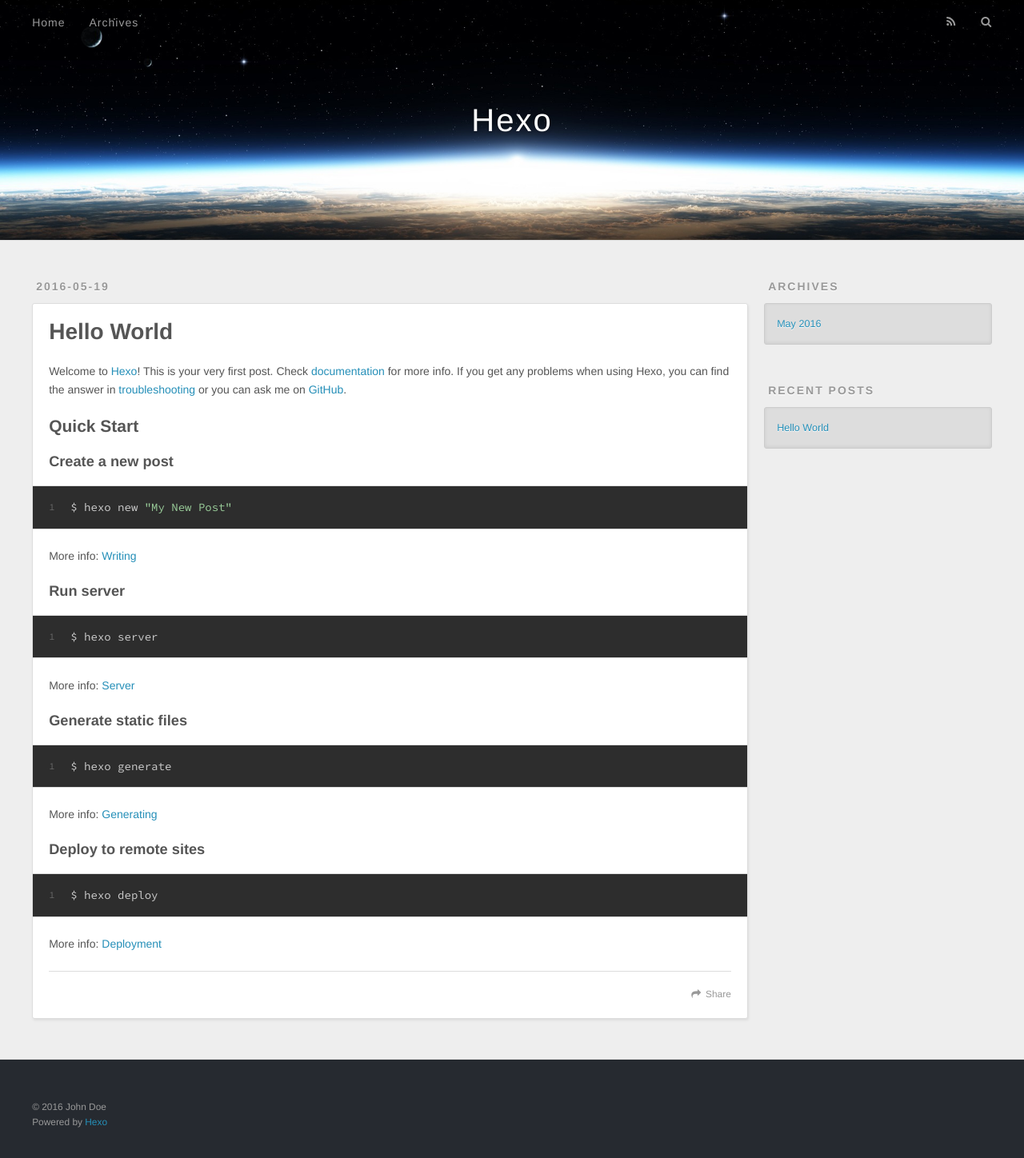
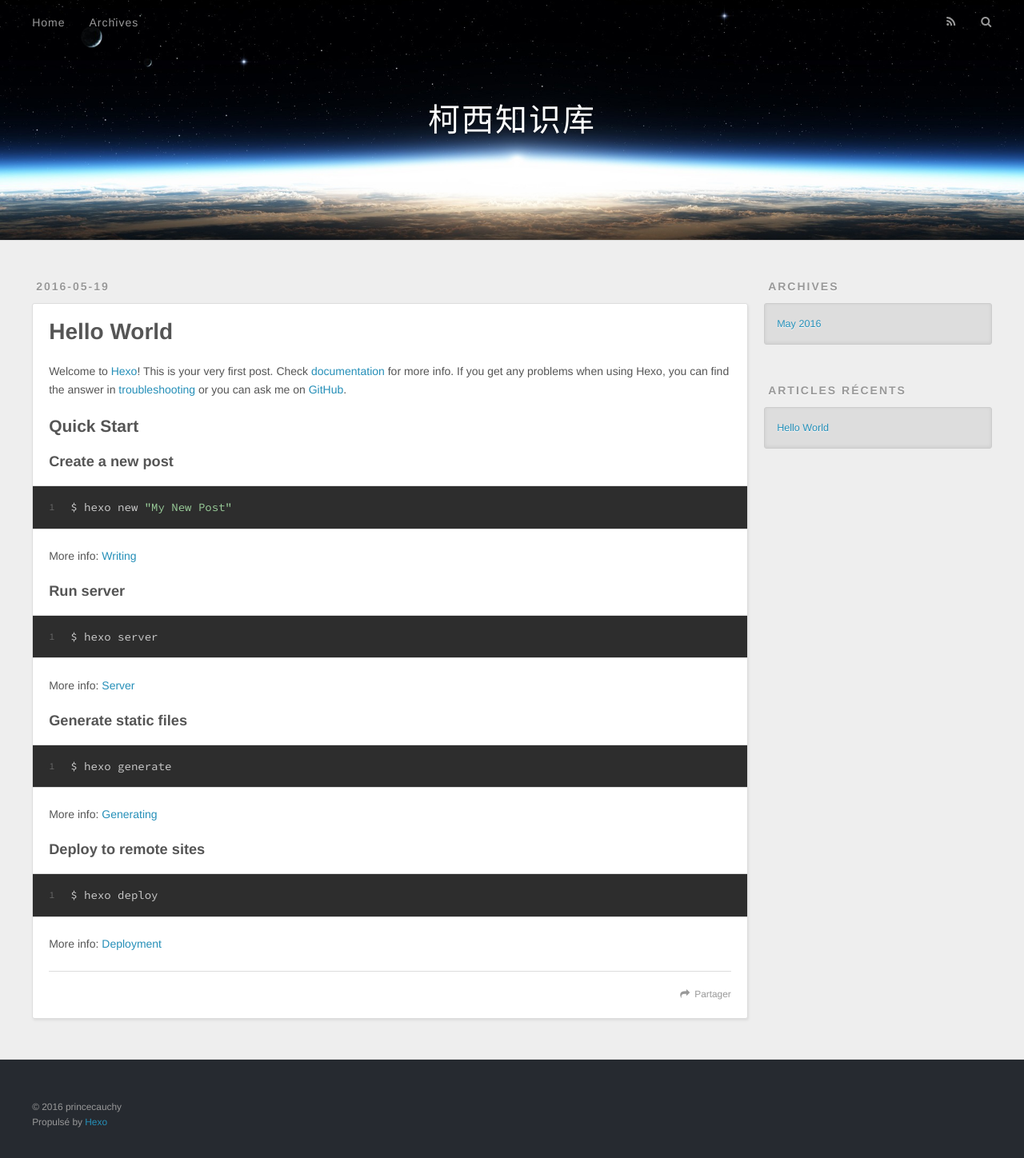
Before and after one commit to princecauchy/princecauchy.github.io, a plain HTML site: page index.html in a window 1280 px wide. Shown: the whole page at 80% size. Drawn offline with nearby package versions, Linux system fonts and the light colour scheme.

Commit message:
Site updated: 2016-05-19 22:50:21

```diff
--- a/index.html
+++ b/index.html
@@ -3,19 +3,19 @@
 <head>
   <meta charset="utf-8">
 
-  <title>Hexo</title>
+  <title>柯西知识库</title>
   <meta name="viewport" content="width=device-width, initial-scale=1, maximum-scale=1">
   <meta name="description">
 <meta property="og:type" content="website">
-<meta property="og:title" content="Hexo">
-<meta property="og:url" content="http://yoursite.com/index.html">
-<meta property="og:site_name" content="Hexo">
+<meta property="og:title" content="柯西知识库">
+<meta property="og:url" content="http://blog.mathscs.com/index.html">
+<meta property="og:site_name" content="柯西知识库">
 <meta property="og:description">
 <meta name="twitter:card" content="summary">
-<meta name="twitter:title" content="Hexo">
+<meta name="twitter:title" content="柯西知识库">
 <meta name="twitter:description">
 
-    <link rel="alternate" href="/atom.xml" title="Hexo" type="application/atom+xml">
+    <link rel="alternate" href="/atom.xml" title="柯西知识库" type="application/atom+xml">
 
 
     <link rel="icon" href="/favicon.png">
@@ -36,7 +36,7 @@
   <div id="header-outer" class="outer">
     <div id="header-title" class="inner">
       <h1 id="logo-wrap">
-        <a href="/" id="logo">Hexo</a>
+        <a href="/" id="logo">柯西知识库</a>
       </h1>
 
     </div>
@@ -51,12 +51,12 @@
       </nav>
       <nav id="sub-nav">
 
-          <a id="nav-rss-link" class="nav-icon" href="/atom.xml" title="RSS Feed"></a>
+          <a id="nav-rss-link" class="nav-icon" href="/atom.xml" title="Flux RSS"></a>
 
-        <a id="nav-search-btn" class="nav-icon" title="Search"></a>
+        <a id="nav-search-btn" class="nav-icon" title="Rechercher"></a>
       </nav>
       <div id="search-form-wrap">
-        <form action="//google.com/search" method="get" accept-charset="UTF-8" class="search-form"><input type="search" name="q" results="0" class="search-form-input" placeholder="Search"><button type="submit" class="search-form-submit">&#xF002;</button><input type="hidden" name="sitesearch" value="http://yoursite.com"></form>
+        <form action="//google.com/search" method="get" accept-charset="UTF-8" class="search-form"><input type="search" name="q" results="0" class="search-form-input" placeholder="Search"><button type="submit" class="search-form-submit">&#xF002;</button><input type="hidden" name="sitesearch" value="http://blog.mathscs.com"></form>
       </div>
     </div>
   </div>
@@ -99,7 +99,7 @@
 
     </div>
     <footer class="article-footer">
-      <a data-url="http://yoursite.com/2016/05/19/hello-world/" data-id="cioed9f3r0000uktkhvhb2hck" class="article-share-link">Share</a>
+      <a data-url="http://blog.mathscs.com/2016/05/19/hello-world/" data-id="cioeexbte00008otkfvl3tjps" class="article-share-link">Partager</a>
 
 
     </footer>
@@ -134,7 +134,7 @@
 
 
   <div class="widget-wrap">
-    <h3 class="widget-title">Recent Posts</h3>
+    <h3 class="widget-title">Articles récents</h3>
     <div class="widget">
       <ul>
 
@@ -154,8 +154,8 @@
 
   <div class="outer">
     <div id="footer-info" class="inner">
-      &copy; 2016 John Doe<br>
-      Powered by <a href="http://hexo.io/" target="_blank">Hexo</a>
+      &copy; 2016 princecauchy<br>
+      Propulsé by <a href="http://hexo.io/" target="_blank">Hexo</a>
     </div>
   </div>
 </footer>
```
Also changed, not shown: 2016/05/19/hello-world/index.html (+12 -12 lines), archives/2016/05/index.html (+13 -13 lines), archives/2016/index.html (+13 -13 lines), archives/index.html (+13 -13 lines).
